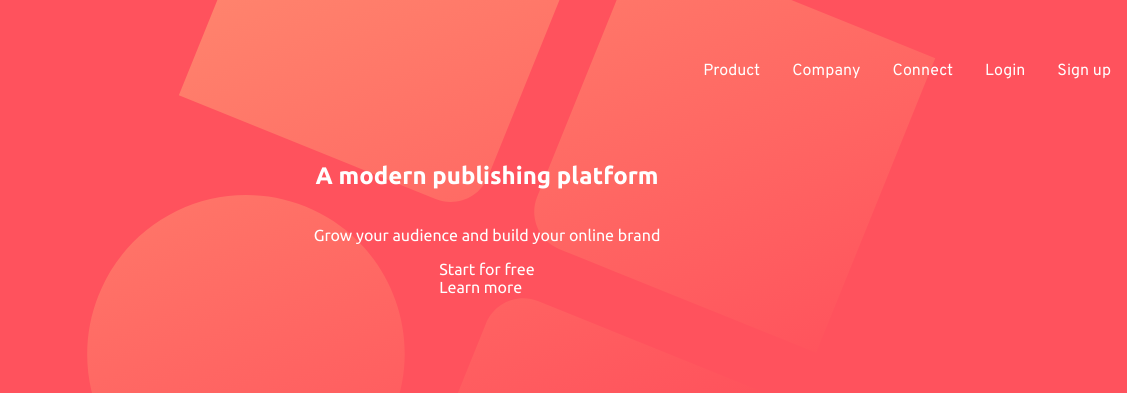
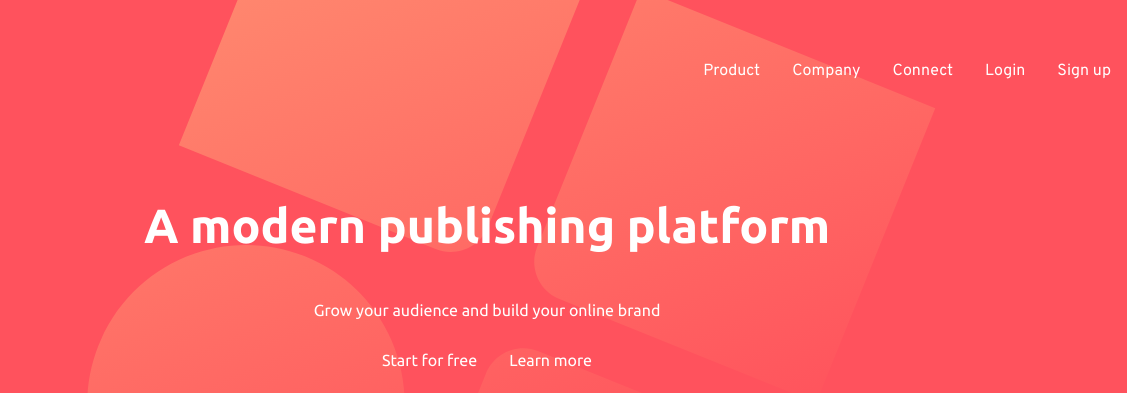
Before and after one commit to MiguelFEWebDev/Blogr-landing-page, a plain HTML site: page index.html in a window 1280 px wide. Shown: the top 393 px of the page, 153-1280 px from the left. Drawn offline with Linux system fonts and the light colour scheme; a script that the page names is missing.

Commit message:
Fixed margins,padding and font size on CTA page

```diff
--- a/index.html
+++ b/index.html
@@ -50,7 +50,7 @@
       <div class="hero-pageCTA">
         <h1>A modern publishing platform</h1>
         <p>Grow your audience and build your online brand</p>
-        <div>
+        <div class="ctaButton">
           <div>Start for free</div>
           <div>Learn more</div>
         </div>
--- a/style.css
+++ b/style.css
@@ -119,7 +119,7 @@ body {
 /*  Header hero page */
 
 .hero-page {
-  min-height: 500px;
+  min-height: 600px;
   background: url(/images/bg-pattern-intro-desktop.svg);
   background-size: cover;
   background-position: center;
@@ -139,3 +139,17 @@ header {
   align-items: center;
   font-family: var(--ubuntu);
 }
+
+.hero-pageCTA h1 {
+  padding: 1rem;
+  font-size: 3rem;
+  margin-bottom: 1rem;
+}
+
+.hero-pageCTA p {
+  margin-bottom: 2rem;
+}
+.ctaButton {
+  display: flex;
+  gap: 2rem;
+}
```
